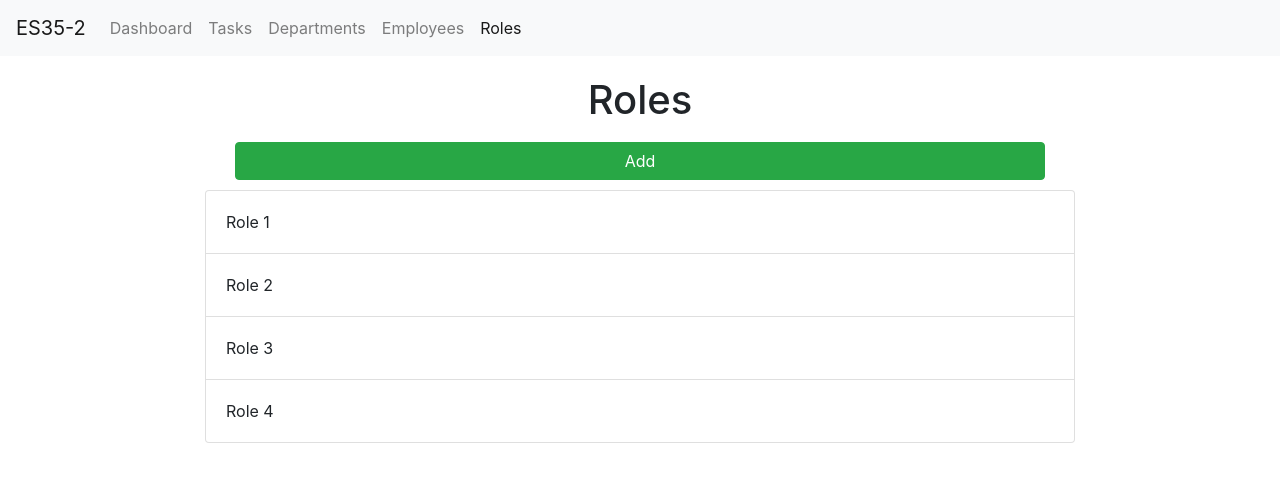
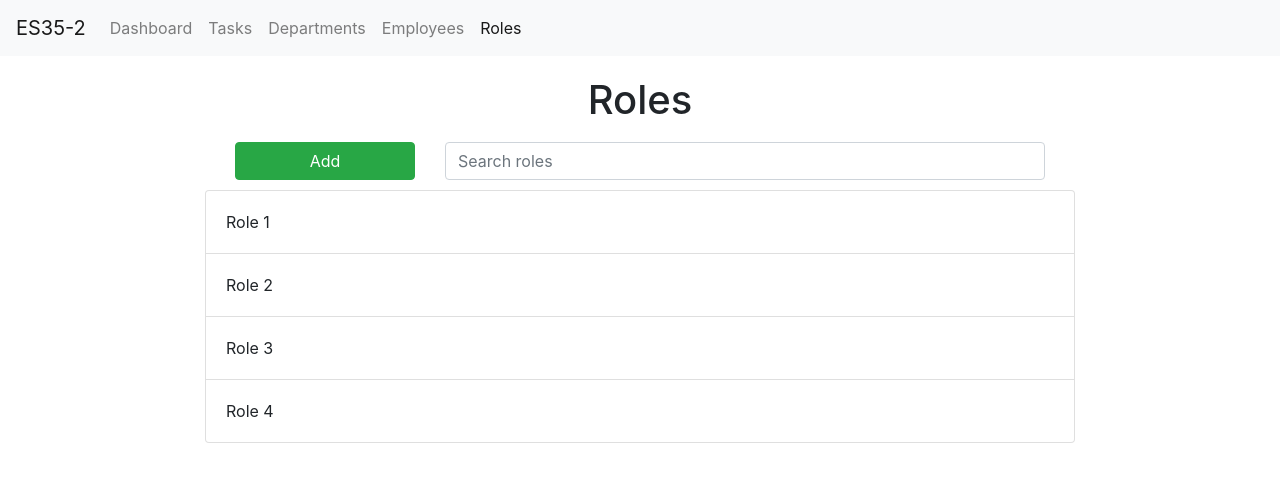
Before and after one commit to Bobata-constantlyafk/Managmentsys, an Angular app in the folder es35-angular/: page /roles in a window 1280 px wide. Shown: the top 482 px of the page. Built offline with nearby package versions, Linux system fonts and the light colour scheme.

Commit message:
week 5 search bar

```diff
--- a/es35-angular/src/app/roles/roles.component.html
+++ b/es35-angular/src/app/roles/roles.component.html
@@ -12,13 +12,24 @@
 
 <div class="container">
   <div class="add-role">
-    <div class="input-group add-input col-sm-12">
+    <div class="input-group add-input col-sm-3">
       <a
         id="addButton"
         class="btn btn-success add-button"
         (click)="viewAddForm()"
         ><span style="color: white">Add</span></a
       >
+    </div>
+
+    <!-- Search form -->
+    <div class="input-group col-sm-9">
+      <input
+        type="search"
+        class="form-control add-input"
+        [(ngModel)]="searchText"
+        (ngModelChange)="search(searchText)"
+        placeholder="Search roles"
+      />
     </div>
   </div>
 
--- a/es35-angular/src/app/roles/roles.component.ts
+++ b/es35-angular/src/app/roles/roles.component.ts
@@ -9,6 +9,9 @@ import {RolesService} from './roles.service';
 export class RolesComponent implements OnInit {
   roles: Role[];
   isEditing = false;
+
+  searchText: string;
+
   showDetails: boolean;
   showOverlay: boolean;
   showAddForm: boolean;
@@ -74,4 +77,14 @@ export class RolesComponent implements OnInit {
     this.showAddForm = false;
     this.showDetails = false;
   }
+
+  search(s: string) {
+    const roles = this.rolesService.getRoles();
+    const filter = s.toUpperCase();
+    this.roles = roles.filter(
+      (role) =>
+        role.title.toUpperCase().indexOf(filter) > -1 ||
+        role.description.toUpperCase().indexOf(filter) > -1
+    );
+  }
 }
```
